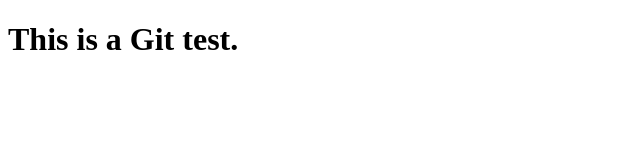
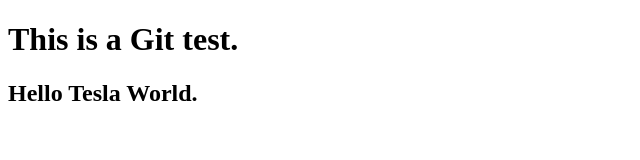
Before and after one commit to Jangj-fau/Git_test, a plain HTML site: page index.html in a window 1280 px wide. Shown: the whole page, without its empty margins (0-640 px from the left). Drawn offline with Linux system fonts and the light colour scheme.

Commit message:
H2 added

```diff
--- a/index.html
+++ b/index.html
@@ -7,5 +7,6 @@
 </head>
 <body>
     <h1>This is a Git test.</h1>
+    <h2>Hello Tesla World.</h2>
 </body>
 </html>
```
